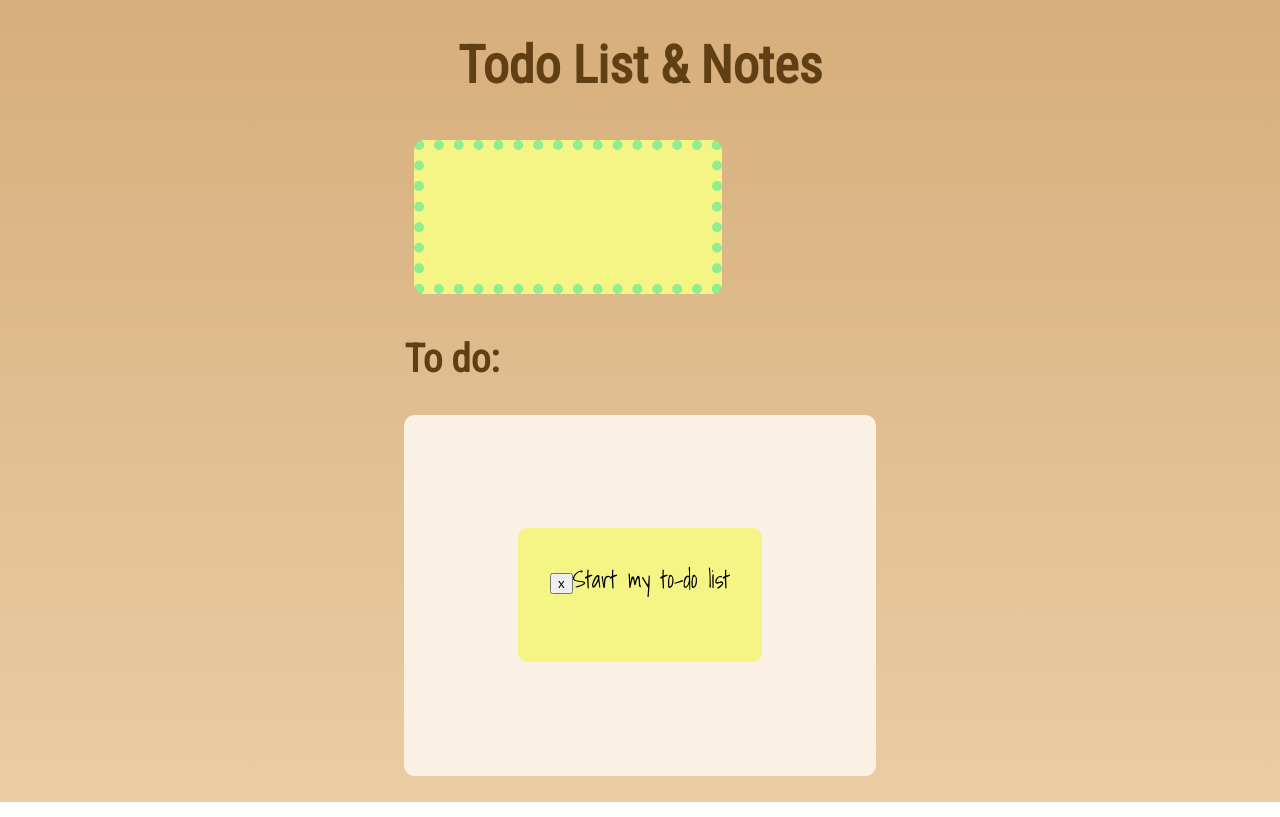
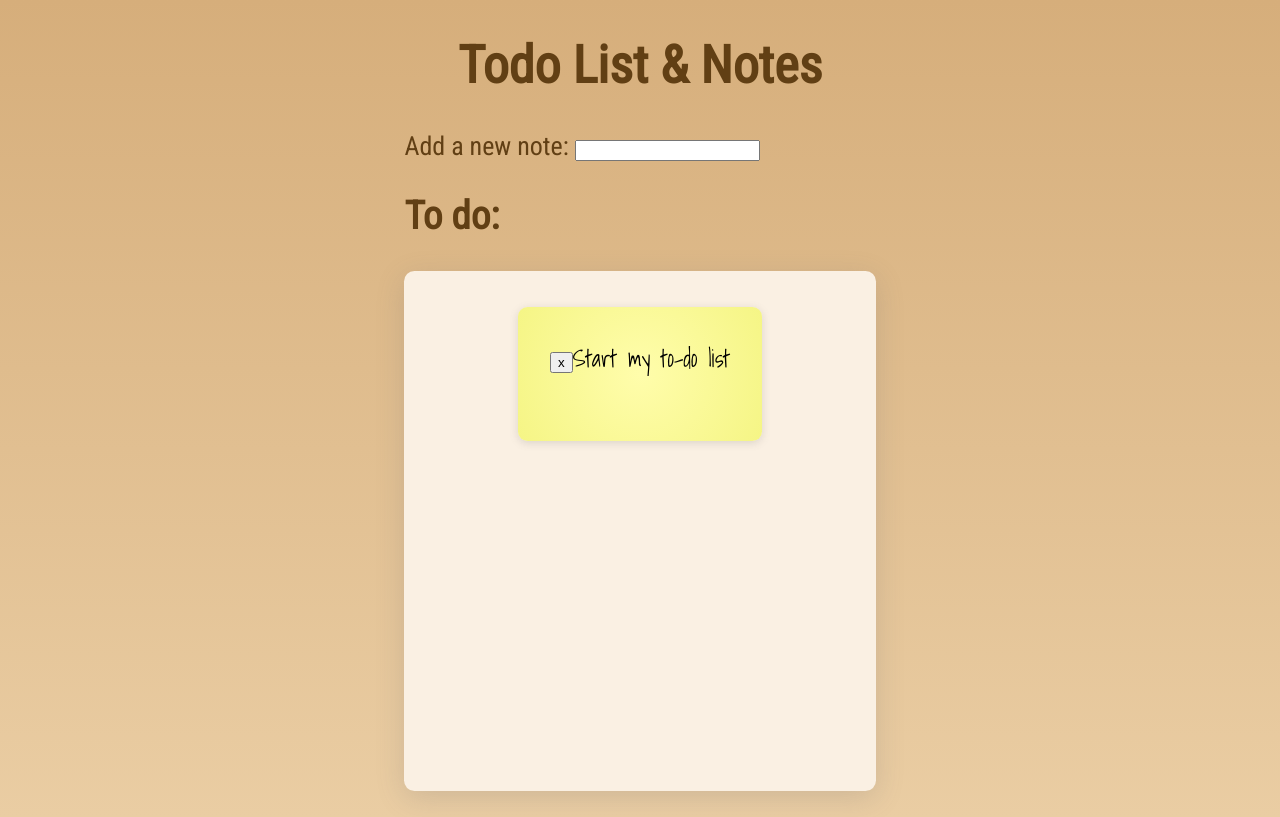
Before and after one commit to daisybarrette/drag-and-drop-sticky-notes, a React (Create React App) app: page / in a window 1280 px wide. Built offline with nearby package versions, Linux system fonts and the light colour scheme.

Commit message:
Add label for input, improve look of stickies list with gradients & shadows

```diff
--- a/src/App.js
+++ b/src/App.js
@@ -26,9 +26,9 @@ function Form({ addNote }) {
             id='newNoteForm'
             onSubmit={handleSubmit}
         >
+            <label htmlFor="newNoteInput">Add a new note: </label>
             <input
                 id='newNoteInput'
-                className='note'
                 type='text'
                 value={content}
                 onChange={(e) => setContent(e.target.value)}
@@ -59,13 +59,6 @@ function App() {
             </header>
 
             <main>
-                {/* <button
-                    id='addNote'
-                    onClick={handleAddNote}
-                >
-                    {'+'}
-                </button> */}
-
                 <Form addNote={handleAddNote} />
 
                 <h2>To do:</h2>
--- a/src/index.css
+++ b/src/index.css
@@ -1,3 +1,10 @@
+:root {
+    --wood-light: #eacda3;
+    --wood-dark: #d6ae7b;
+    --paper: #faf0e3;
+
+}
+
 body {
     margin: 0;
     font-family: 'Roboto Condensed', sans-serif;
@@ -10,50 +17,40 @@ code {
 }
 
 .App {
-    background: #3a47d5;
-    background: linear-gradient(90deg, #00d2ff 0%, #3a47d5 100%);
-    background: linear-gradient(90deg, #1cb5e0 0%, #000851 100%);
     background: #eacda3; /* fallback for old browsers */
     background: -webkit-linear-gradient(to right, #d6ae7b, #eacda3); /* Chrome 10-25, Safari 5.1-6 */
     background: linear-gradient(
-        #d6ae7b,
-        #eacda3
+        var(--wood-dark),
+        var(--wood-light)
     ); /* W3C, IE 10+/ Edge, Firefox 16+, Chrome 26+, Opera 12+, Safari 7+ */
 
     min-height: 100vh;
     display: flex;
     flex-direction: column;
     align-items: center;
-    /* justify-content: center; */
     font-size: calc(10px + 2vmin);
-    color: white;
-    color: black;
     color: #613f14;
 }
 
 .noteList {
     list-style: none;
-    background: #111759;
-    background-color: #faf0e3;
+    background-color: var(--paper);
     border-radius: 0.4em;
-    padding: 4em;
+    padding: 1em 4em;
+    min-height: 18em;
+    box-shadow: rgba(100, 100, 111, 0.2) 0px 7px 29px 0px;
 }
 
 li.note {
     list-style-type: none;
-}
-
-.note {
     background-color: rgb(245, 245, 133);
+    background: radial-gradient(circle, rgba(255,253,171,1) 0%, rgba(245,245,133,1) 100%);
     color: black;
     padding: 2rem 2rem 4rem;
     border-radius: 0.4em;
     font-family: 'Shadows Into Light', cursive;
     font-size: 1.5rem;
     margin: 0.6rem;
+
+    box-shadow: rgba(99, 99, 99, 0.2) 0px 2px 8px 0px;
 }
-
-/* @TODO: Indicate the current note in a better way */
-input.note {
-    border: 10px dotted lightgreen;
-}
```
